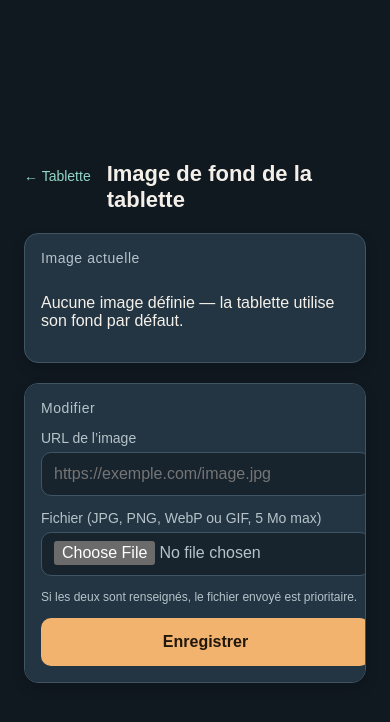
After one commit to tonydd/dashboard, a Symfony app: template symfony/templates/dashboard/tablet_background.html.twig in a window 390 px wide. The commit adds this page. Shown: the top 722 px of the page. Run offline with Twig, Linux system fonts and the light colour scheme; the template is opened without the code that fills it, so the values that code supplies are empty; style sheets or scripts are compiled from the project's sources; some libraries are stand-ins or nearby versions.

Commit message:
feat: custom tablet background via URL or upload
Add a /tablet-background admin screen to define an image (external URL
or uploaded file stored as base64) in KeyValue, served through
/api/tablet-background/image and applied as the /tablet screen background.

Generated by Mistral Vibe.
Co-Authored-By: Mistral Vibe <vibe@mistral.ai>

```diff
--- a/symfony/assets/styles/dashboard.css
+++ b/symfony/assets/styles/dashboard.css
@@ -65,6 +65,8 @@ body {
   padding: 22px;
   overflow: hidden;
   background: #17232d;
+  background-size: cover;
+  background-position: center;
 }
 
 .tablet-clock {
@@ -712,3 +714,106 @@ dialog::backdrop {
   font-size: 16px;
   text-align: center;
 }
+
+/* --------------------- Tablet background settings page --------------------- */
+
+.tablet-background-page {
+  display: grid;
+  gap: 20px;
+  width: min(760px, 100%);
+  margin: 0 auto;
+  padding: 24px;
+}
+
+.background-error {
+  margin: 0;
+  padding: 12px 16px;
+  border: 1px solid #8a4438;
+  border-radius: 10px;
+  background: #3a2420;
+  color: #f4b6a8;
+}
+
+.background-current {
+  display: grid;
+  gap: 12px;
+  padding: 16px;
+  border: 1px solid var(--panel-border);
+  border-radius: 14px;
+  background: var(--panel);
+}
+
+.background-current h2,
+.background-form h2 {
+  margin: 0;
+  font-size: 14px;
+  font-weight: 400;
+  color: var(--muted);
+}
+
+.background-current img {
+  max-width: 100%;
+  max-height: 320px;
+  border-radius: 10px;
+}
+
+.background-current .background-url {
+  margin: 0;
+  overflow-wrap: anywhere;
+  color: var(--accent-cool);
+  font-size: 14px;
+}
+
+.background-form {
+  display: grid;
+  gap: 14px;
+  padding: 16px;
+  border: 1px solid var(--panel-border);
+  border-radius: 14px;
+  background: var(--panel);
+}
+
+.background-form label {
+  display: grid;
+  gap: 6px;
+  color: var(--muted);
+  font-size: 14px;
+}
+
+.background-form input[type='url'],
+.background-form input[type='file'] {
+  min-height: 44px;
+  padding: 8px 12px;
+  border: 1px solid var(--panel-border);
+  border-radius: 10px;
+  background: #17232d;
+  color: inherit;
+  font-size: 16px;
+}
+
+.background-hint {
+  margin: 0;
+  color: var(--muted);
+  font-size: 12px;
+}
+
+.background-form button,
+.background-clear-form button {
+  min-height: 48px;
+  padding: 0 20px;
+  border: 0;
+  border-radius: 10px;
+  background: var(--accent);
+  color: #20170d;
+  cursor: pointer;
+  font-size: 16px;
+  font-weight: 700;
+}
+
+.background-clear-form button {
+  background: transparent;
+  border: 1px solid var(--panel-border);
+  color: var(--muted);
+  font-weight: 400;
+  justify-self: start;
+}
--- a/symfony/src/Enum/KeyValueKey.php
+++ b/symfony/src/Enum/KeyValueKey.php
@@ -14,5 +14,6 @@ enum KeyValueKey: string
     case WaterQuality = 'water_quality';
     case Background = 'day_image';
     case DashboardSlideshowReturnSeconds = 'dashboard_slideshow_return_seconds';
+    case TabletBackground = 'tablet_background';
     case MessengerHeartbeat = 'messenger_heartbeat';
 }
--- a/symfony/templates/dashboard/status.html.twig
+++ b/symfony/templates/dashboard/status.html.twig
@@ -4,6 +4,7 @@
 <main class="status-page">
   <header class="status-header">
     <a href="{{ path('dashboard_tablet') }}" class="status-return">← Tablette</a>
+    <a href="{{ path('tablet_background_settings') }}" class="status-return">Image de fond</a>
     <h1>Statut des services</h1>
     <span data-status-refreshed aria-live="polite"></span>
   </header>
--- a/symfony/templates/dashboard/tablet.html.twig
+++ b/symfony/templates/dashboard/tablet.html.twig
@@ -1,7 +1,11 @@
 {% extends 'base.html.twig' %}
 {% block title %}Tablette{% endblock %}
 {% block body %}
-<main class="tablet-page" data-auto-slideshow="{{ slideshowReturnSeconds * 1000 }}">
+<main
+  class="tablet-page"
+  data-auto-slideshow="{{ slideshowReturnSeconds * 1000 }}"
+  {% if tabletBackgroundUrl %}style="background-image: url('{{ tabletBackgroundUrl }}')"{% endif %}
+>
   <header class="tablet-clock">
     <a class="clock-link" href="{{ path('dashboard_slideshow') }}" aria-label="Afficher le diaporama">
       <div class="clock-date" data-clock-date></div>
--- /dev/null
+++ b/symfony/templates/dashboard/tablet_background.html.twig
@@ -0,0 +1,51 @@
+{% extends 'base.html.twig' %}
+{% block title %}Image de fond{% endblock %}
+{% block body %}
+<main class="tablet-background-page">
+  <header class="status-header">
+    <a href="{{ path('dashboard_tablet') }}" class="status-return">← Tablette</a>
+    <h1>Image de fond de la tablette</h1>
+  </header>
+
+  {% if error %}
+    <p class="background-error" role="alert">{{ error }}</p>
+  {% endif %}
+
+  <section class="widget background-current">
+    <h2>Image actuelle</h2>
+    {% if background is not null %}
+      {% if background.type == 'url' %}
+        <p class="background-url">{{ background.url }}</p>
+        <img src="{{ background.url }}" alt="Image de fond actuelle" referrerpolicy="no-referrer">
+      {% else %}
+        <img src="{{ path('api_tablet_background_image') }}?v={{ updatedAt ? updatedAt|date('U') : '' }}" alt="Image de fond actuelle">
+      {% endif %}
+    {% else %}
+      <p>Aucune image définie — la tablette utilise son fond par défaut.</p>
+    {% endif %}
+  </section>
+
+  <form method="post" enctype="multipart/form-data" class="widget background-form">
+    <input type="hidden" name="_csrf_token" value="{{ csrf_token('tablet_background') }}">
+    <h2>Modifier</h2>
+    <label>
+      URL de l’image
+      <input type="url" name="url" placeholder="https://exemple.com/image.jpg" autocomplete="off">
+    </label>
+    <label>
+      Fichier (JPG, PNG, WebP ou GIF, 5 Mo max)
+      <input type="file" name="image" accept="image/jpeg,image/png,image/webp,image/gif">
+    </label>
+    <p class="background-hint">Si les deux sont renseignés, le fichier envoyé est prioritaire.</p>
+    <button type="submit">Enregistrer</button>
+  </form>
+
+  {% if background is not null %}
+  <form method="post" class="background-clear-form">
+    <input type="hidden" name="_csrf_token" value="{{ csrf_token('tablet_background') }}">
+    <input type="hidden" name="action" value="clear">
+    <button type="submit">Réinitialiser (fond par défaut)</button>
+  </form>
+  {% endif %}
+</main>
+{% endblock %}
```
Also changed, not shown: symfony/src/Controller/DashboardController.php (+15 -0 lines), symfony/src/Controller/TabletBackgroundController.php (added, +116 -0 lines), symfony/src/Service/TabletBackgroundService.php (added, +87 -0 lines), symfony/tests/Controller/TabletBackgroundControllerTest.php (added, +36 -0 lines), symfony/tests/Service/TabletBackgroundServiceTest.php (added, +151 -0 lines).
